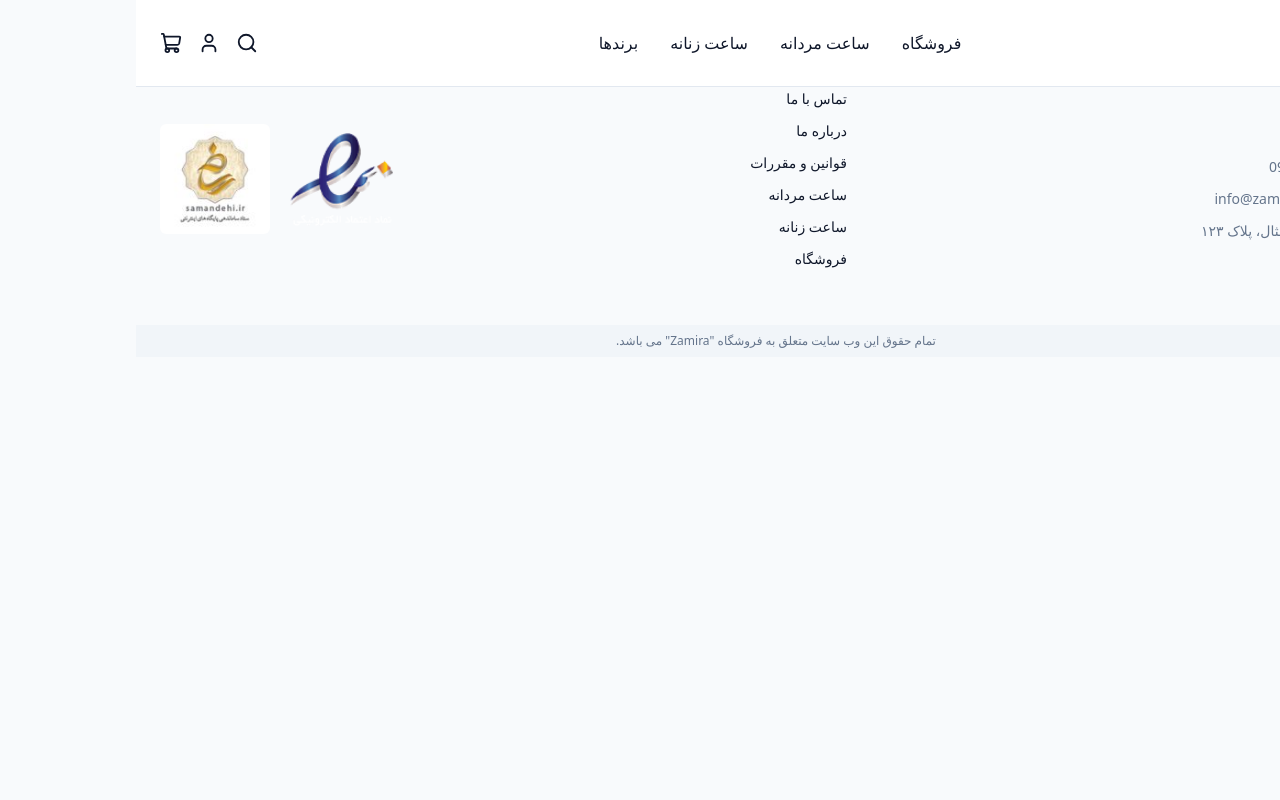
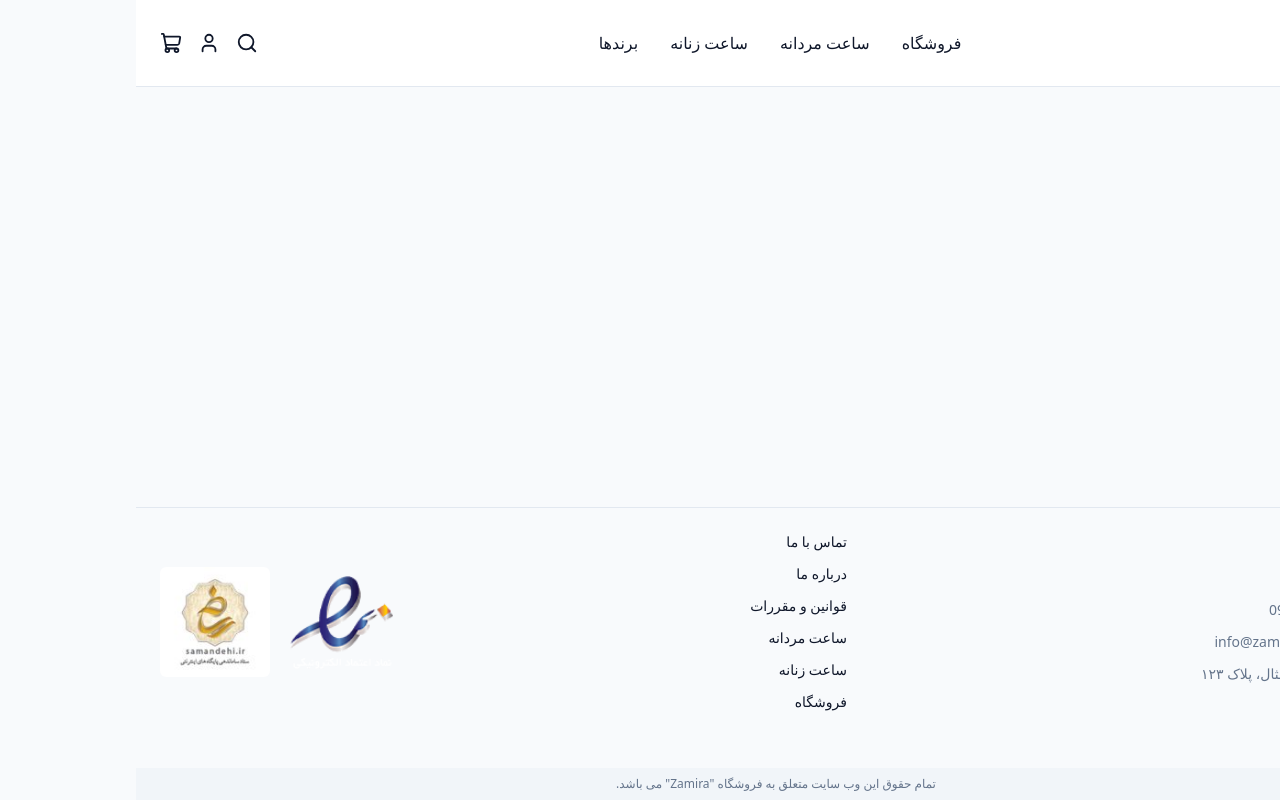
Before and after one commit to godarzizahra/maktab136-project-zahragodarzi, a Next.js app in the folder shop-zamira/: page /about in a window 1280 px wide. Built offline with nearby package versions, Linux system fonts and the light colour scheme.

Commit message:
fixed -footer

```diff
--- a/shop-zamira/src/app/(main)/layout.tsx
+++ b/shop-zamira/src/app/(main)/layout.tsx
@@ -1,5 +1,5 @@
+import Footer from "@/layout/footer/footer";
 import Header from "@/layout/header/header";
-import Footer from "@/layout/footer/footer";
 
 export default function MainLayout({
 	children,
@@ -7,7 +7,7 @@
 	children: React.ReactNode;
 }) {
 	return (
-		<div className="min-h-full flex flex-col">
+		<div className="min-h-screen flex flex-col">
 			<Header />
 			<main className="flex-1">{children}</main>
 			<Footer />
--- a/shop-zamira/src/app/layout.tsx
+++ b/shop-zamira/src/app/layout.tsx
@@ -14,7 +14,7 @@
 }>) {
 	return (
 		<html lang="fa" dir="rtl" className={" h-full antialiased"}>
-			<body className="min-h-full flex flex-col">{children}</body>
+			<body className="min-h-screen flex flex-col">{children}</body>
 		</html>
 	);
 }
```
